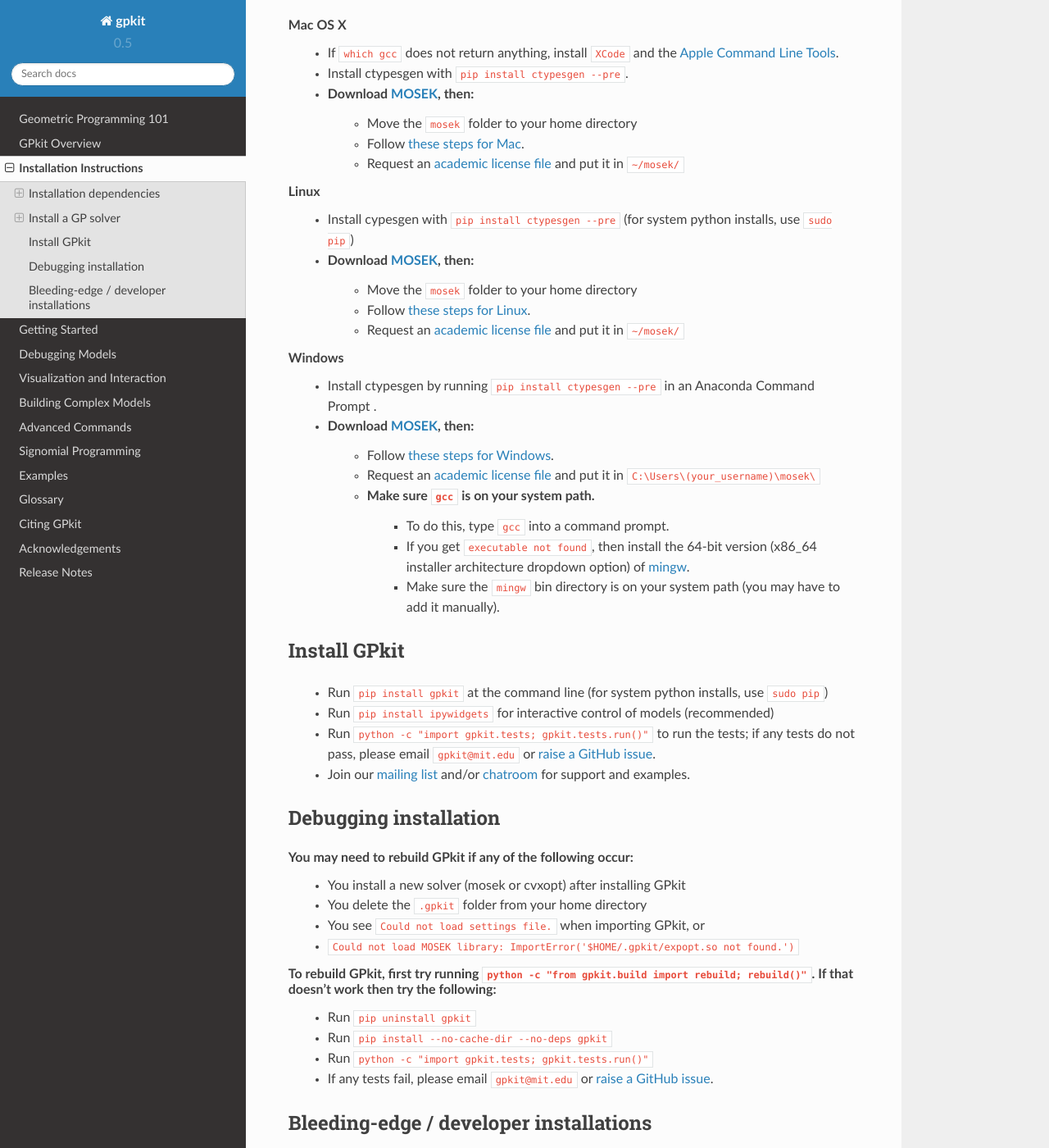
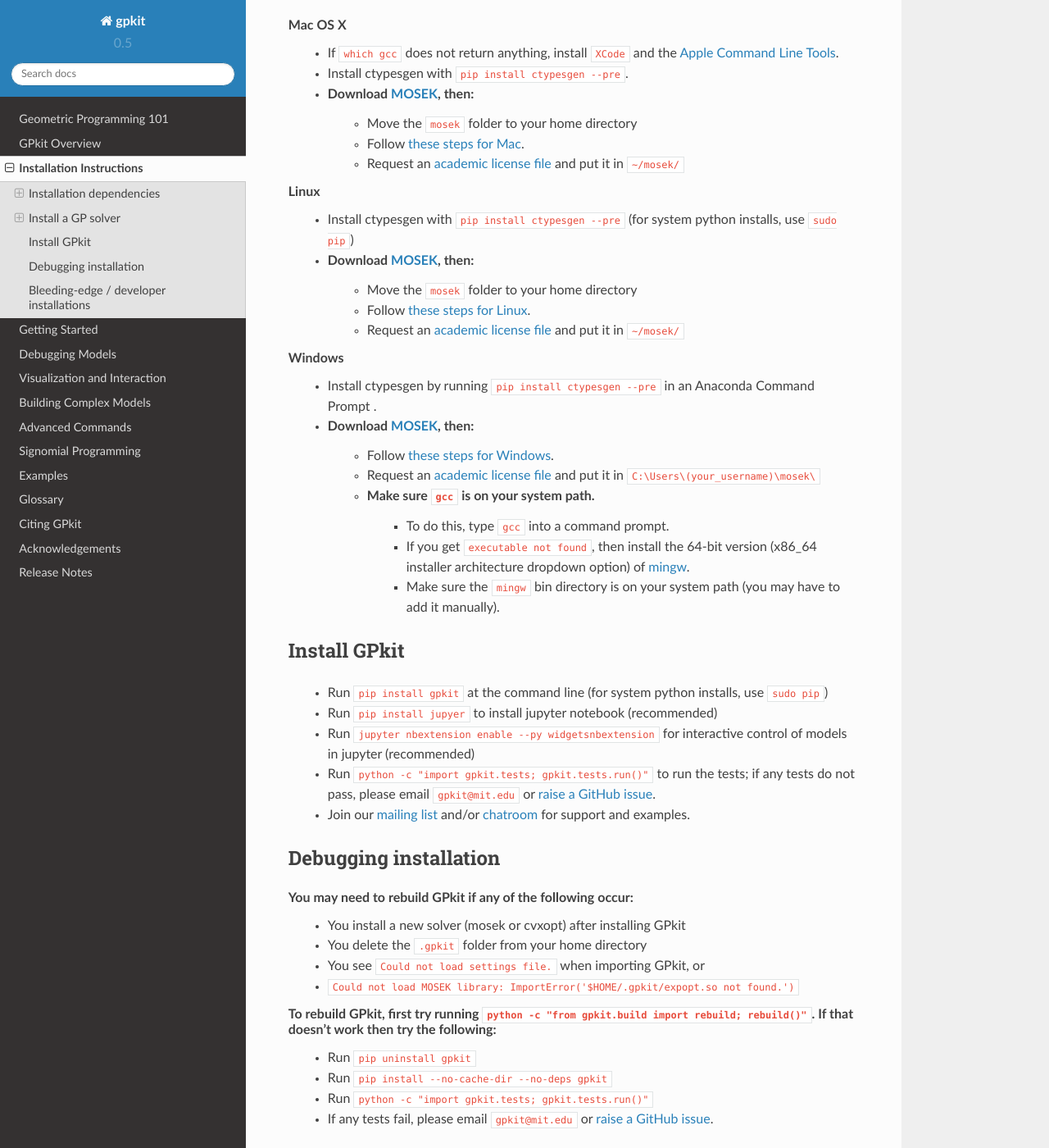
Before and after one commit to convexengineering/gpkit, a Sphinx documentation site: the page built from docs/source/installation.rst, in a window 1280 px wide and 1400 px high, scrolled down 2032 px. Shown: the whole window at 82% size. Built offline with Sphinx 7.4.7 and the Read the Docs theme 2.0.0, drawn with Linux system fonts in a browser that asks for light colours; some of the changed text lies outside the part shown.

Commit message:
suitesparse -> libsuitesparse, typo fixes

```diff
--- a/docs/source/installation.rst
+++ b/docs/source/installation.rst
@@ -91,7 +91,7 @@ Mac OS X
       - Request an `academic license file <http://license.mosek.com/academic>`_ and put it in ``~/mosek/``
 
 Linux
-  - Install cypesgen with ``pip install ctypesgen --pre`` (for system python installs, use ``sudo pip``)
+  - Install ctypesgen with ``pip install ctypesgen --pre`` (for system python installs, use ``sudo pip``)
   - Download `MOSEK <http://mosek.com/resources/downloads>`_, then:
       - Move the ``mosek`` folder to your home directory
       - Follow `these steps for Linux <http://docs.mosek.com/7.0/toolsinstall/Linux_UNIX_installation_instructions.html>`_.
@@ -111,7 +111,8 @@ Windows
 Install GPkit
 =============
   - Run ``pip install gpkit`` at the command line (for system python installs, use ``sudo pip``)
-  - Run ``pip install ipywidgets`` for interactive control of models (recommended)
+  - Run ``pip install jupyer`` to install jupyter notebook (recommended)
+  - Run ``jupyter nbextension enable --py widgetsnbextension`` for interactive control of models in jupyter (recommended)
   - Run ``python -c "import gpkit.tests; gpkit.tests.run()"`` to run the tests; if any tests do not pass, please email ``gpkit@mit.edu`` or `raise a GitHub issue <http://github.com/hoburg/gpkit/issues/new>`_.
   - Join our `mailing list <https://mailman.mit.edu/mailman/listinfo/gpkit-users/>`_ and/or `chatroom <https://gitter.im/gpkit-users/Lobby>`_ for support and examples.
 
```
Also changed, not shown: other parts of docs/source/installation.rst (+1 -1 lines).
